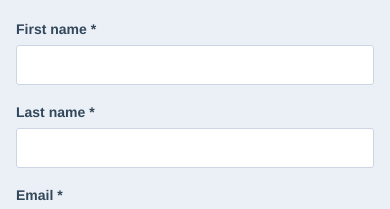
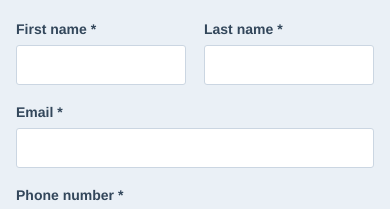
Before and after one commit to SDresmann/another-ai-scheduler, a React (Create React App) app: page / in a window 390 px wide. Shown: the top 209 px of the page. Built offline with nearby package versions, Linux system fonts and the light colour scheme; no server answers.

Commit message:
box update

```diff
--- a/src/App.css
+++ b/src/App.css
@@ -315,4 +315,8 @@ select:focus,
   .form-row {
     grid-template-columns: 1fr;
   }
+
+  .name-row {
+    grid-template-columns: 1fr 1fr;
+  }
 }
--- a/src/App.js
+++ b/src/App.js
@@ -343,7 +343,7 @@ function App() {
           className="registration-form"
           onSubmit={handleSubmit}
         >
-          <div className="form-row">
+          <div className="form-row name-row">
             <FormField
               label="First name"
               htmlFor="firstname"
```
